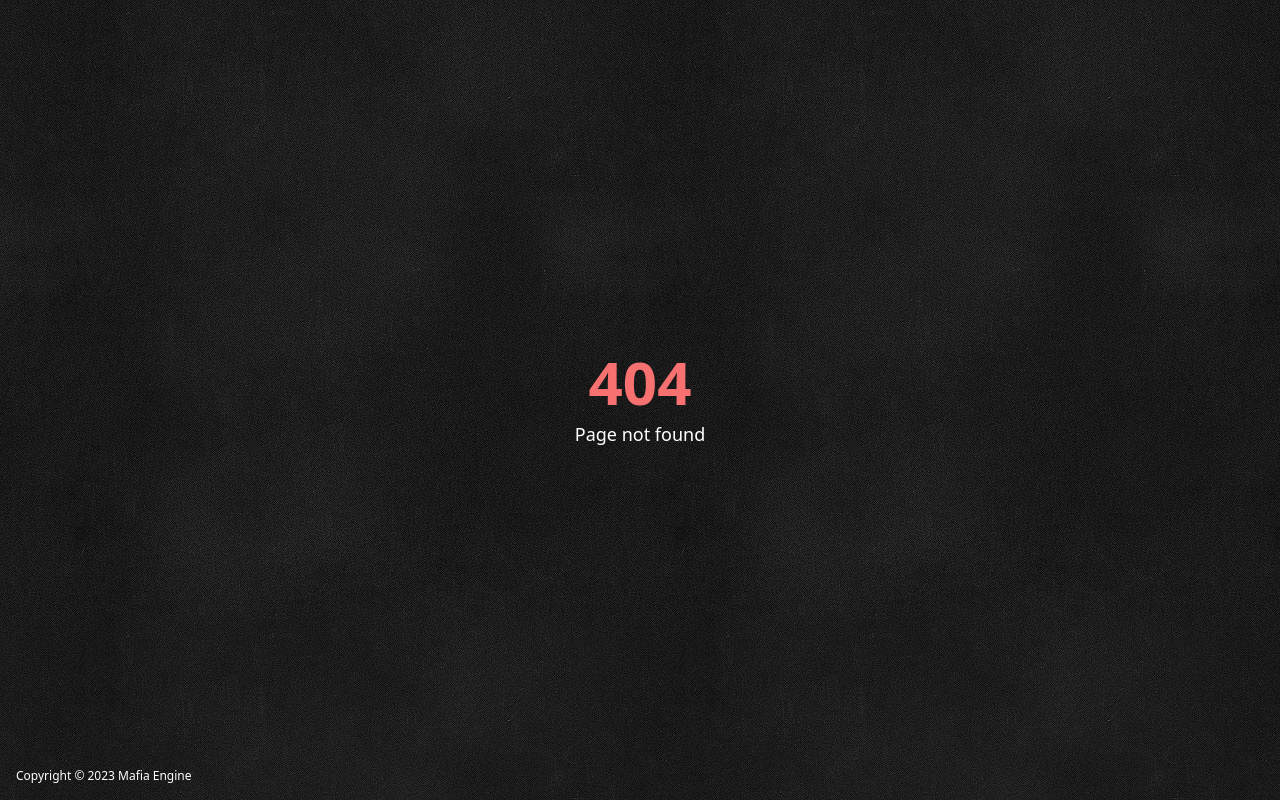
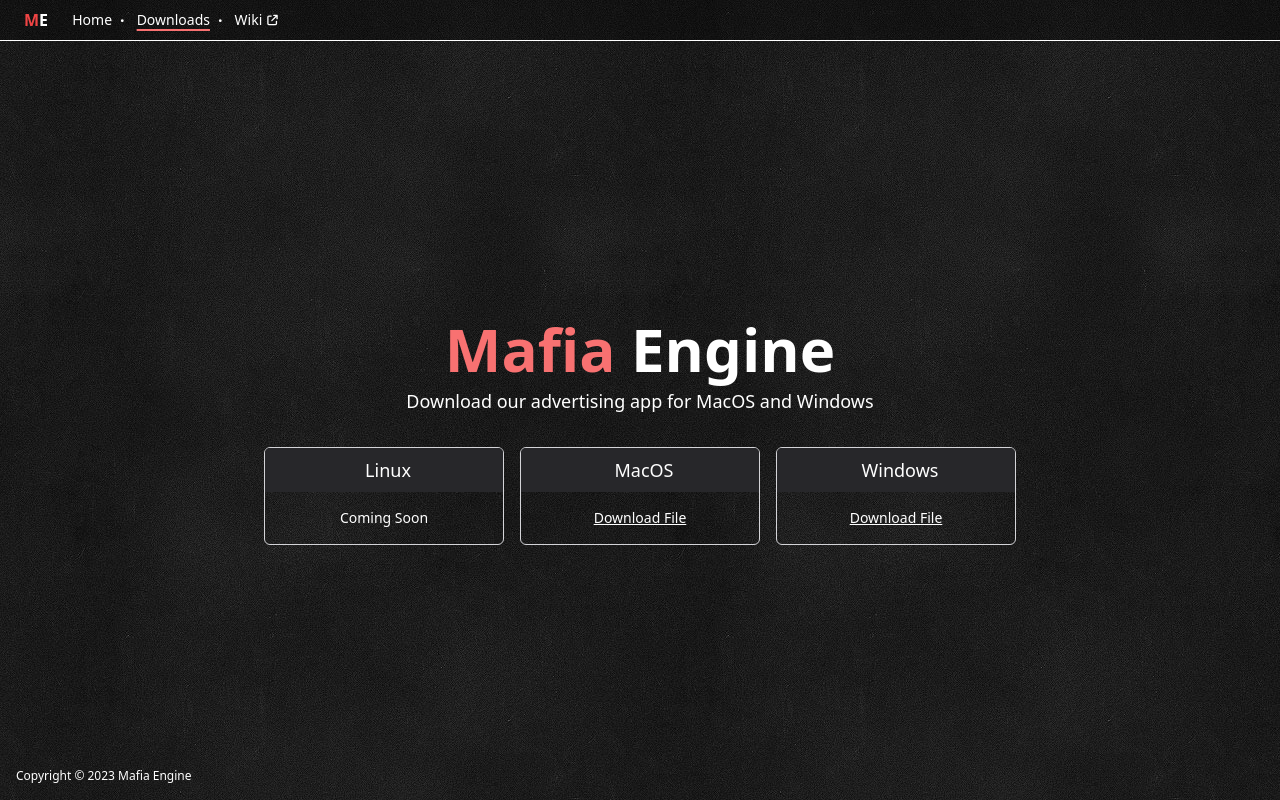
Before and after one commit to discord-mafia/mafia-engine, a React (Vite) app in the folder web/: page /downloads in a window 1280 px wide. Before the commit this address had no page. Built offline with nearby package versions, Linux system fonts and the light colour scheme.

Commit message:
feat: add downloads page + menubar

```diff
--- a/web/package.json
+++ b/web/package.json
@@ -10,6 +10,11 @@
 		"preview": "vite preview"
 	},
 	"dependencies": {
+		"@fortawesome/fontawesome-svg-core": "^6.5.1",
+		"@fortawesome/free-brands-svg-icons": "^6.5.1",
+		"@fortawesome/free-regular-svg-icons": "^6.5.1",
+		"@fortawesome/free-solid-svg-icons": "^6.5.1",
+		"@fortawesome/react-fontawesome": "^0.2.0",
 		"react": "^18.2.0",
 		"react-dom": "^18.2.0"
 	},
--- /dev/null
+++ b/web/src/components/MenuBar.tsx
@@ -0,0 +1,157 @@
+import { FontAwesomeIcon } from '@fortawesome/react-fontawesome';
+import { useState } from 'react';
+import HotdogMenuButton from './navigation/HotdogMenu';
+import { faArrowUpRightFromSquare } from '@fortawesome/free-solid-svg-icons';
+import { Link } from 'react-router-dom';
+import { useLocation } from 'react-router-dom';
+
+type MenuBarProps = {
+	attached?: boolean;
+};
+
+type MenuButtonProps = {
+	name: string;
+	path: string;
+	menuPage?: boolean;
+	external?: boolean;
+};
+
+export default function MenuBar({ attached }: MenuBarProps) {
+	const location = useLocation();
+	const [isMenuOpen, setIsMenuOpen] = useState(false);
+	const [menuItems] = useState<Array<MenuButtonProps>>([
+		{
+			name: 'Home',
+			path: '/',
+		},
+		{
+			name: 'Downloads',
+			path: '/downloads',
+		},
+		{
+			name: 'Wiki',
+			path: 'https://discord-mafia-role-cards.fandom.com/wiki/Discord_Mafia_Role_cards_Wiki',
+			external: true,
+		},
+	]);
+
+	return (
+		<>
+			<div
+				className={`hidden w-full flex-row text-white items-center justify-start border-b border-b-white bg-black bg-opacity-30 p-2 align-middle sm:flex ${
+					attached ? '' : 'absolute left-0 top-0'
+				}`}
+			>
+				<div className="flex grow flex-row gap-2 pl-4">
+					<Link to="/">
+						<div className="flex aspect-square flex-col justify-center">
+							<div className="font-extrabold">
+								<span className="text-red-500">M</span>
+								<span>E</span>
+							</div>
+						</div>
+					</Link>
+					<div className="h-full align-middle font-extrabold">&nbsp;</div>
+					{menuItems.map((item, index) => {
+						const { name, path, external } = item;
+						return (
+							<div key={item.name} className="flex flex-row gap-2">
+								{index != 0 && <div className="h-full align-middle font-extrabold">·</div>}
+								<Link to={path} className="flex h-full flex-col justify-center">
+									<div
+										className={`text-center align-middle text-sm hover:cursor-pointer hover:underline ${
+											location.pathname == path ? 'underline decoration-red-400 decoration-2 underline-offset-4' : ''
+										}`}
+									>
+										{/* <FontAwesomeIcon icon={faHome} /> */}
+										<span className="pl-1">{name}</span>
+										{external && <FontAwesomeIcon icon={faArrowUpRightFromSquare} className="scale-75 pl-1" />}
+									</div>
+								</Link>
+							</div>
+						);
+					})}
+				</div>
+			</div>
+
+			<div
+				className="absolute bottom-0 right-0 m-4 flex aspect-square w-10 cursor-default flex-row items-center  justify-center rounded-full bg-red-400 hover:cursor-pointer sm:hidden"
+				onClick={() => {
+					setIsMenuOpen(true);
+				}}
+			>
+				<HotdogMenuButton />
+			</div>
+
+			<MenuBarPage
+				pageActive={isMenuOpen}
+				onExit={() => {
+					setIsMenuOpen(false);
+				}}
+			/>
+		</>
+	);
+}
+
+export function MenuButton({ name, path, menuPage, external }: MenuButtonProps) {
+	const location = useLocation();
+
+	if (menuPage)
+		return (
+			<Link to={path}>
+				<div
+					className={`items-center rounded-full bg-opacity-100 p-1 px-4 text-center align-middle text-3xl  hover:bg-white hover:bg-opacity-10 hover:underline ${
+						location.pathname == path ? 'font-extrabold' : ''
+					}`}
+				>
+					<span className="pl-1">{name}</span>
+					{external && <FontAwesomeIcon icon={faArrowUpRightFromSquare} className="scale-50 pl-2" />}
+				</div>
+			</Link>
+		);
+	return (
+		<Link to={path}>
+			<li
+				className={`items-center rounded-full bg-opacity-100 p-1 px-4 text-center align-middle text-sm  hover:bg-white hover:bg-opacity-10 hover:underline ${
+					location.pathname == path ? 'bg-white bg-opacity-25' : ''
+				}`}
+			>
+				{/* <FontAwesomeIcon icon={faHome} /> */}
+				<span className="pl-1">{name}</span>
+				{external && <FontAwesomeIcon icon={faArrowUpRightFromSquare} className="scale-75 pl-1" />}
+			</li>
+		</Link>
+	);
+}
+
+export function LoginButton() {
+	return (
+		<Link to="/login">
+			<div className="rounded-full border border-white bg-opacity-100 p-1 px-4 text-center hover:bg-white hover:bg-opacity-10 hover:underline">
+				<span>Login</span>
+			</div>
+		</Link>
+	);
+}
+
+type MenuBarPageProps = {
+	pageActive: boolean;
+	onExit: () => void;
+};
+function MenuBarPage({ pageActive, onExit }: MenuBarPageProps) {
+	// const location = useLocation();
+	if (!pageActive) return null;
+
+	return (
+		<div className="absolute top-0 z-20 flex h-full w-full flex-col items-center justify-center bg-zinc-700 text-center">
+			<div className="absolute right-0 top-0 m-4 flex flex-row items-center justify-end text-center">
+				<div onClick={onExit}>
+					<FontAwesomeIcon icon={'circle-xmark'} size="2x" />
+				</div>
+			</div>
+
+			<MenuButton name="Home" path="/" menuPage={true} />
+			<MenuButton name="Downloads" path="/downloads" menuPage={true} />
+		</div>
+	);
+}
--- /dev/null
+++ b/web/src/components/navigation/HotdogMenu.tsx
@@ -0,0 +1,12 @@
+export default function HotdogMenuButton() {
+	return (
+		<svg width="24" height="24" viewBox="0 0 24 24" fill="none" xmlns="http://www.w3.org/2000/svg">
+			<path d="M7 6C5.34315 6 4 7.34315 4 9H20C20 7.34315 18.6569 6 17 6H7Z" fill="currentColor" />
+			<path d="M7 18C5.34315 18 4 16.6569 4 15H20C20 16.6569 18.6569 18 17 18H7Z" fill="currentColor" />
+			<path
+				d="M3 11C2.44772 11 2 11.4477 2 12C2 12.5523 2.44772 13 3 13H21C21.5523 13 22 12.5523 22 12C22 11.4477 21.5523 11 21 11H3Z"
+				fill="currentColor"
+			/>
+		</svg>
+	);
+}
--- a/web/src/main.tsx
+++ b/web/src/main.tsx
@@ -5,15 +5,16 @@ import './styles/tailwind.css';
 
 import NotFound from './pages/NotFound';
 import Home from './pages/Home';
-// import Layout from './pages/Layout';
+import Downloads from './pages/Downloads';
+import Layout from './pages/Layout';
 
 export function RootApp() {
 	return (
 		<BrowserRouter>
 			<Routes>
-				{/* <Route path="/" element={<Layout />}> */}
-				<Route path="/">
+				<Route path="/" element={<Layout />}>
 					<Route index element={<Home />} />
+					<Route path="/downloads" element={<Downloads />} />
 					<Route path="*" element={<NotFound />} />
 				</Route>
 			</Routes>
--- /dev/null
+++ b/web/src/pages/Downloads.tsx
@@ -0,0 +1,53 @@
+import { AbsoluteCopyright } from '../components/Copyright';
+
+export default function Downloads() {
+	return (
+		<>
+			<main
+				className="flex h-smallview flex-col items-center justify-center bg-repeat text-white"
+				style={{
+					backgroundImage: 'url(/chalkboard.jpg)',
+				}}
+			>
+				<AbsoluteCopyright />
+
+				<h1 className="mb-2 mt-24 text-center text-6xl font-extrabold">
+					<span className="text-red-400">Mafia</span> Engine
+				</h1>
+				<p className="px-4 text-center text-lg">Download our advertising app for MacOS and Windows</p>
+				<div className="my-8 flex flex-row flex-wrap justify-center gap-4">
+					<DownloadPanel
+						name="Linux"
+						// link="https://docs.google.com/uc?export=download&id=1zWsnYp12cja9U5RjbClMywH1qN2ke2xF"
+					/>
+					<DownloadPanel name="MacOS" link="https://docs.google.com/uc?export=download&id=1zWsnYp12cja9U5RjbClMywH1qN2ke2xF" />
+					<DownloadPanel name="Windows" link="https://docs.google.com/uc?export=download&id=12JjgehAMvwEIu0MCvBr-3gfh76GmsDk_" />
+				</div>
+			</main>
+		</>
+	);
+}
+
+type InfoPanelProps = {
+	name: string;
+	link?: string;
+};
+
+function DownloadPanel({ name, link }: InfoPanelProps) {
+	const onClick = () => {
+		if (link) window.open(link);
+	};
+
+	return (
+		<div
+			className={`flex w-44 flex-col overflow-hidden rounded-md border border-zinc-300 transition-all hover:cursor-pointer sm:w-60 sm:hover:scale-110`}
+			onClick={onClick}
+		>
+			<div className="flex flex-row items-center justify-center gap-2 bg-zinc-800 p-2 pl-4 text-center align-middle">
+				<span className="text-md text-center sm:text-lg">{name}</span>
+			</div>
+			{link && <span className="my-4 text-center text-xs underline hover:text-red-500 sm:text-sm">Download File</span>}
+			{!link && <span className="my-4 text-center text-xs sm:text-sm">Coming Soon</span>}
+		</div>
+	);
+}
--- a/web/src/pages/Layout.tsx
+++ b/web/src/pages/Layout.tsx
@@ -1,16 +1,10 @@
-import { Outlet, Link } from 'react-router-dom';
+import { Outlet } from 'react-router-dom';
+import MenuBar from '../components/MenuBar';
 
 const Layout = () => {
 	return (
 		<>
-			<nav className="flex-shrink">
-				<ul>
-					<li>
-						<Link to="/">Home</Link>
-					</li>
-				</ul>
-			</nav>
-
+			<MenuBar />
 			<Outlet />
 		</>
 	);
```
Also changed, not shown: web/tsconfig.json (indentation only), 1 other file (tests, documents, lock files or other folders).
